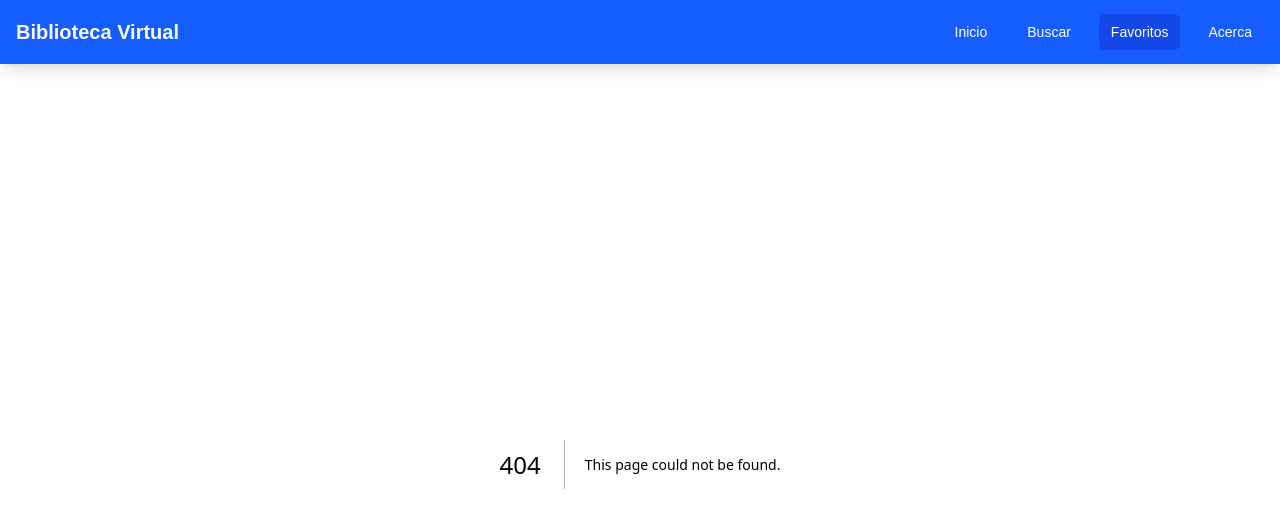
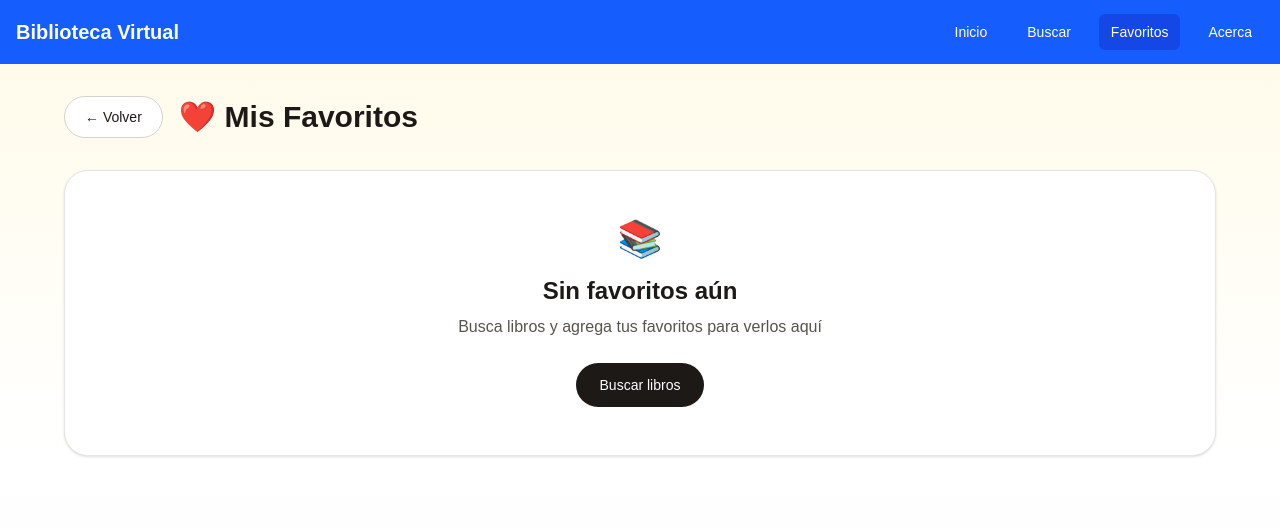
Before and after one commit to AdrianCV2345/Biblioteca-Virtual-Grupo-2, a Next.js app: page /favoritos in a window 1280 px wide. Before the commit this address had no page. Shown: the top 528 px of the page. Built offline with nearby package versions, Linux system fonts and the light colour scheme.

Commit message:
feat(routing): register /favoritos route in app directory
Thin page.tsx wrapper that mounts the Favorites component, following
the same pattern used by /buscar, /acerca and /libro/[id].

```diff
--- /dev/null
+++ b/src/app/favoritos/page.tsx
@@ -0,0 +1,5 @@
+import FavoritesPage from "@/pages/Favorites";
+
+export default function Page() {
+  return <FavoritesPage />;
+}
```
